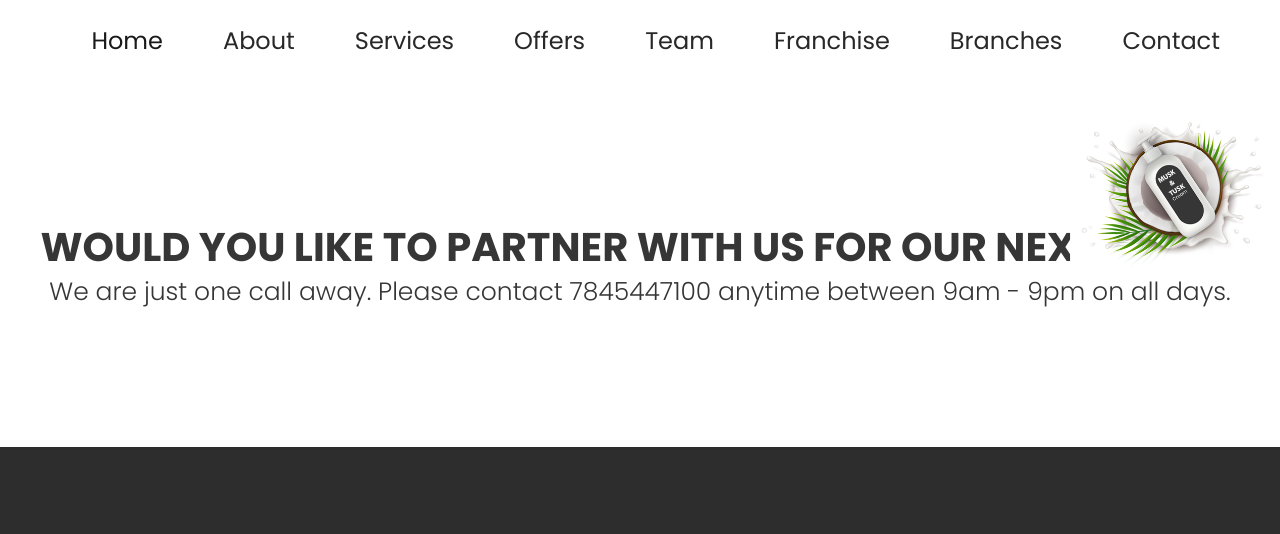
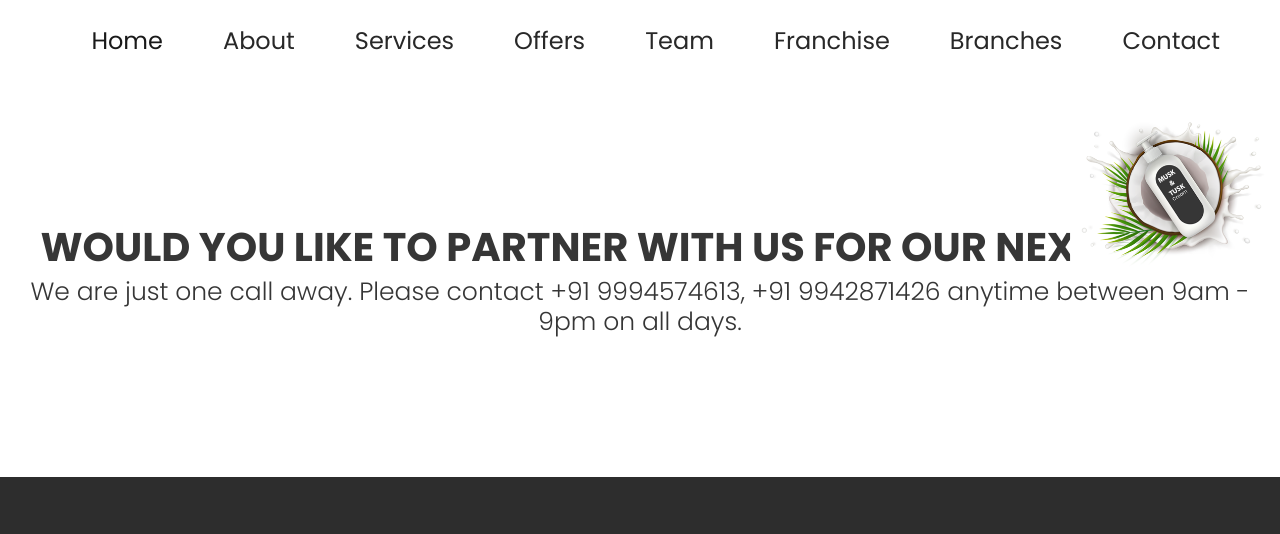
Before and after one commit to muskandtusk/muskandtusk.github.io, an Eleventy site: page src/pages/franchise.html in a window 1280 px wide. Shown: the top 534 px of the page. Built offline with nearby package versions, Linux system fonts and the light colour scheme; Eleventy itself is replaced by a stand-in of ours; files that its build step writes are made by us from their sources.

Commit message:
Update franchise.html

```diff
--- a/src/pages/franchise.html
+++ b/src/pages/franchise.html
@@ -15,7 +15,7 @@
                 Would you like to partner with us for our next SHOP?
               </h1>
               <p class="product_text" style="font-size: 25px">
-                We are just one call away. Please contact 7845447100 anytime
+                We are just one call away. Please contact +91 9994574613, +91 9942871426 anytime
                 between 9am - 9pm on all days.
               </p>
             </div>
```
